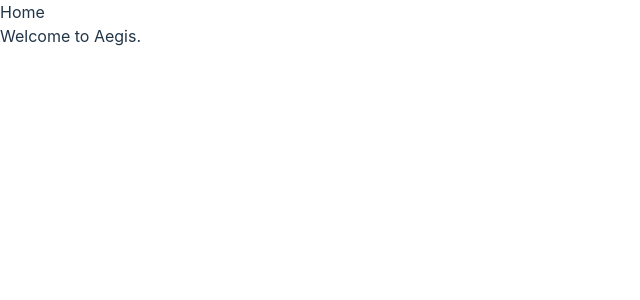
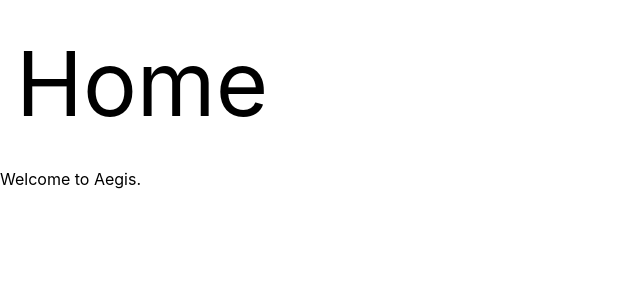
Before and after one commit to AdahGodwin/team-plugins, a React (Vite) app in the folder frontend/aegis/: page / in a window 1280 px wide. Shown: the top 300 px of the page, without its empty margins (0-640 px from the left). Built offline with nearby package versions, Linux system fonts and the light colour scheme.

Commit message:
fix: tailwind configuration completed

```diff
--- a/frontend/aegis/src/index.css
+++ b/frontend/aegis/src/index.css
@@ -1,25 +1,5 @@
 @import "tailwindcss";
 
-*,
-*::before,
-*::after {
-  box-sizing: border-box;
-  margin: 0;
-  padding: 0;
+h1 {
+  font-size: 90px;
 }
-
-body {
-  font-family: Inter, system-ui, Avenir, Helvetica, Arial, sans-serif;
-  line-height: 1.5;
-  color: #213547;
-  background-color: #ffffff;
-}
-
-a {
-  color: #646cff;
-  text-decoration: none;
-}
-
-a:hover {
-  color: #535bf2;
-}
--- a/frontend/aegis/src/pages/Home.tsx
+++ b/frontend/aegis/src/pages/Home.tsx
@@ -1,7 +1,7 @@
 const Home = () => {
   return (
     <div>
-      <h1>Home</h1>
+      <h1 className="p-4">Home</h1>
       <p>Welcome to Aegis.</p>
     </div>
   )
```
